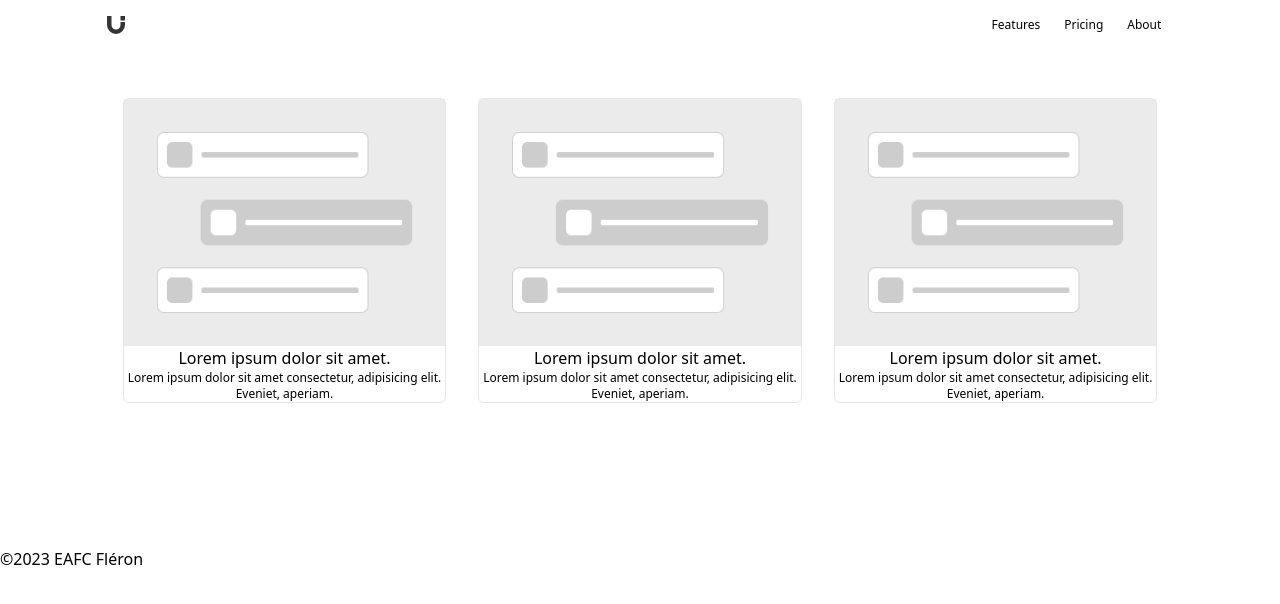
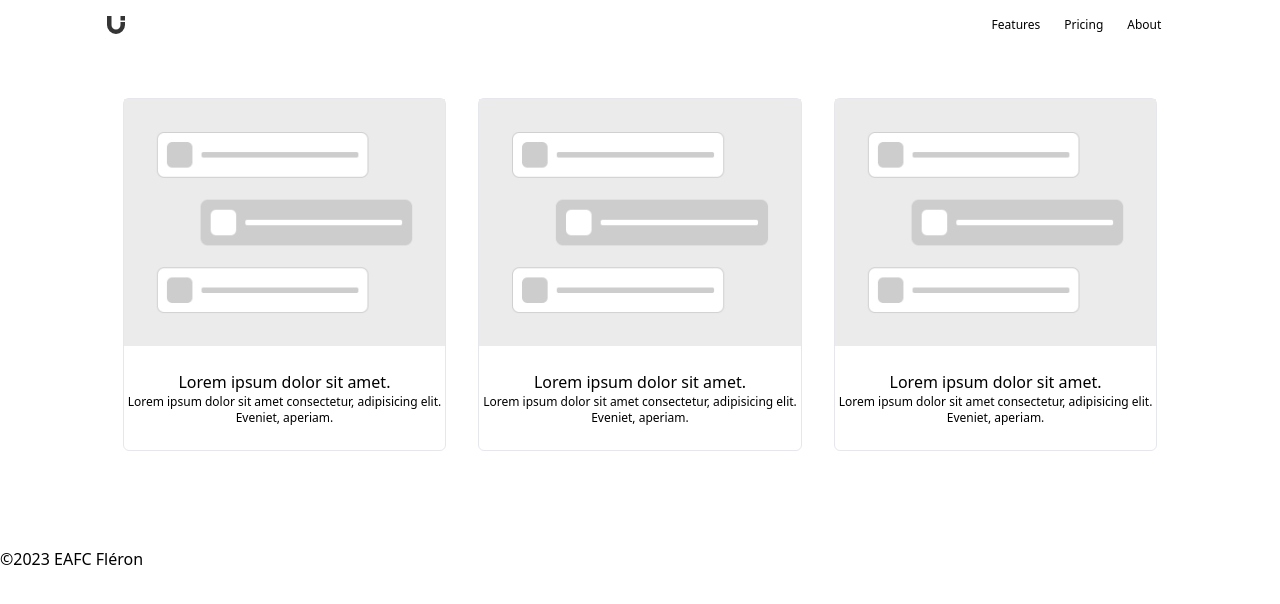
Before and after one commit to MalkolmPretorius/Examen_css, a website: page src/index.html in a window 1280 px wide. Drawn offline with Linux system fonts and the light colour scheme.

Commit message:
exalen vraiement fini

```diff
--- a/src/css/tailwind.css
+++ b/src/css/tailwind.css
@@ -41,7 +41,7 @@
     @apply flex flex-col justify-start mt-4 mx-4 h-3/5  border rounded-md  ;
 }
 .container-text{
-    @apply  my-auto     ;
+    @apply  my-auto   py-6  ;
 }
 .container-title{
     @apply font-medium text-center ;
--- a/src/index.html
+++ b/src/index.html
@@ -56,7 +56,7 @@
     </main>
 
 
-    <footer class="pt-36">
+    <footer class="pt-24">
         <p>&copy;2023 EAFC Fléron</p>
     </footer>
 
```
Also changed, not shown: src/css/tailwind-prod.css.
